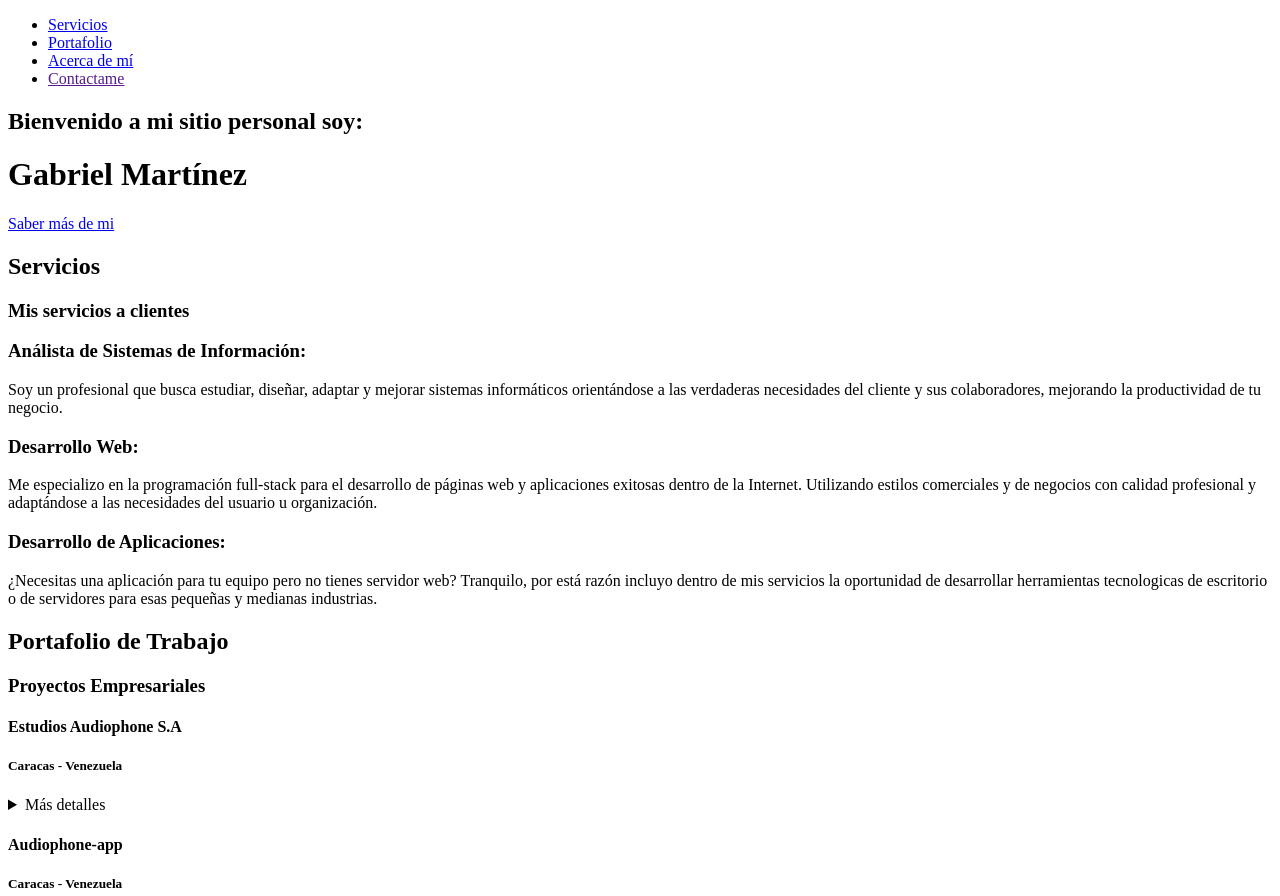
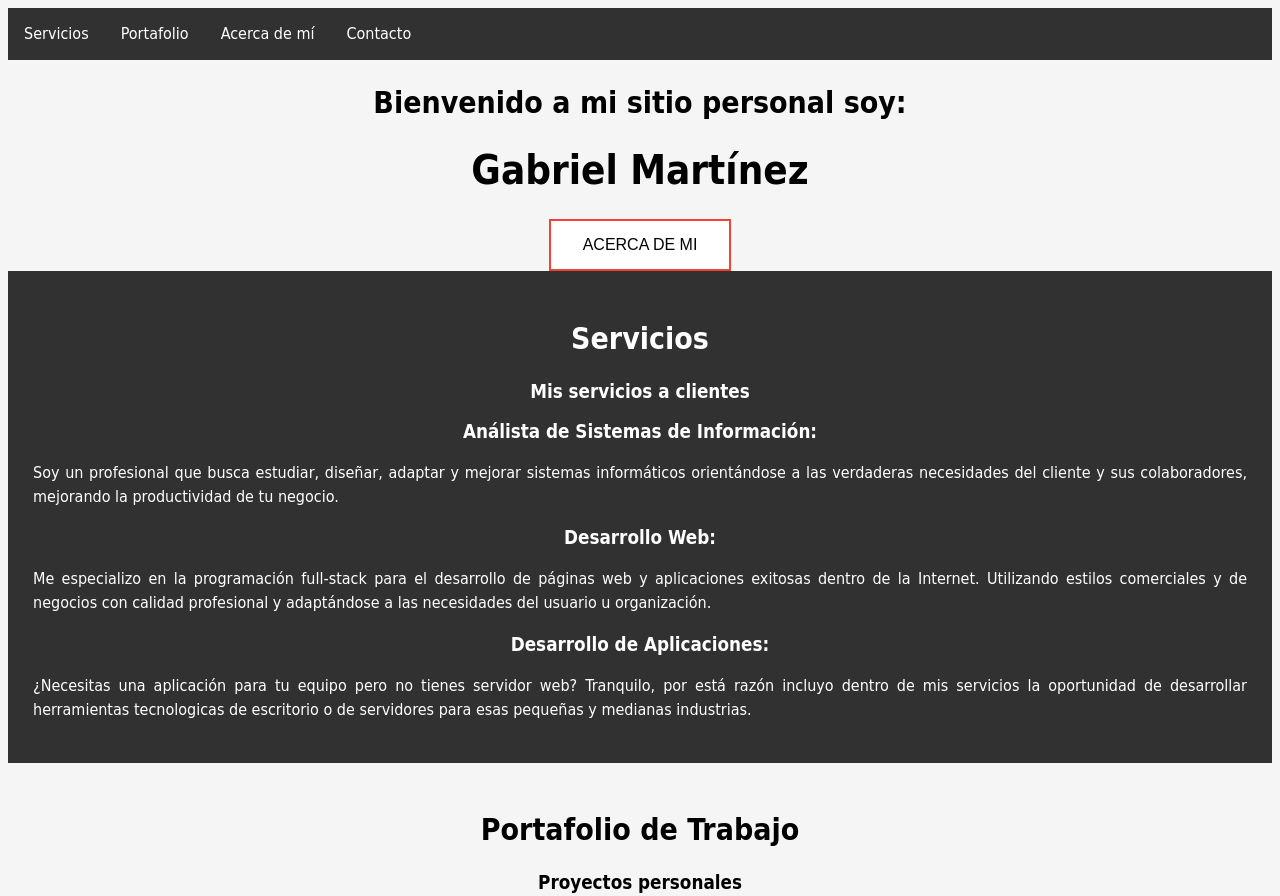
Before and after one commit to gabmart1995/gabmart1995.github.io, a plain HTML site: page index.html in a window 1280 px wide. Shown: the top 896 px of the page. Drawn offline with Linux system fonts and the light colour scheme.

Commit message:
inclusion de navbar y estilos css

```diff
--- /dev/null
+++ b/css/index.css
@@ -0,0 +1,138 @@
+/*
+    Version 1.0
+    Estilos CSS
+    Autor: Gabriel Martínez
+*/
+
+body {
+    font-size: 100%;
+    background-color: whitesmoke;
+    font-family: DejaVu Sans Condensed, 'Lucida Sans Unicode', 'Lucida Grande';
+}
+
+/*Navegación*/
+nav > ul {
+    list-style-type: none; /*Elimina la numeración*/
+    margin: 0;
+    padding: 0;
+    overflow: hidden;
+    background-color: #313131;
+}
+
+nav > ul > li {
+    float: left;
+}
+
+nav > ul > li > a {
+    display: block;
+    color: white;
+    text-align: center;
+    padding: 14px 16px;
+    text-decoration: none;
+}
+
+nav a:hover {
+    background-color: #111;
+}
+
+button {
+    background-color: white;
+    border: none;
+    color: black;
+    border: 2px solid #f44336;
+    padding: 15px 32px;
+    text-align: center;
+    text-transform: uppercase;
+    font-size: 1em;
+}
+
+button:hover {
+    background-color: #f44336;
+    color: white;
+    transition-duration: 0.4s;
+    -webkit-transition-duration: 0.4s;
+}
+
+header > div {
+    text-align: center;
+}
+
+h1 {
+    font-size: 2.5em;
+    text-align: center;
+}
+
+h2 {
+    font-size: 1.875em;
+    text-align: center;
+}
+
+h3 {
+    text-align: center;
+}
+
+p {
+    font-size: 1em;
+    text-align: justify;
+    line-height: 1.5em;
+}
+
+ul > li {
+    font-size: 1em;
+    line-height: 1.5em;
+}
+
+figure {
+    text-align: center;
+}
+
+figure > figcaption {
+    font-weight: bold;
+    margin-top: 10px;
+    margin-bottom: 10px;
+}
+
+figure > img {
+    border-radius: 160px;
+    height: 200px;
+    width: 200px;
+}
+
+/*Seccion servicios*/
+#servicios > div {
+    background-color: #313131;
+    color: white;
+    padding-bottom: 25px;
+    padding-top: 25px;
+}
+
+#servicios p {
+    margin-left: 25px;
+    margin-right: 25px;
+}
+
+#portafolio div {
+    padding-top: 25px;
+    padding-bottom: 25px;
+}
+
+#portafolio article {
+    margin-left: 25px;
+    margin-right: 25px;
+}
+
+#habilidades {
+    background-color: #313131;
+    color: white;
+    padding-bottom: 25px;
+    padding-top: 25px;
+}
+
+#acerca div {
+    padding-bottom: 10px;
+    padding-top: 10px;
+}
+
+#acerca p {
+    margin-top: 50px;
+}
--- a/index.html
+++ b/index.html
@@ -5,6 +5,8 @@
     <meta name="viewport" content="width=device-width, initial-scale=1.0">
     <meta http-equiv="X-UA-Compatible" content="ie=edge">
     <title>Gabriel Martínez - gabmart1995</title>
+    <!-- Estilos CSS -->
+    <link rel="stylesheet" href="./css/index.css" type="text/css">
 </head>
 <body>
     <!-- Navegación -->
@@ -13,7 +15,7 @@
             <li><a href="#servicios">Servicios</a></li>
             <li><a href="#portafolio">Portafolio</a></li>
             <li><a href="#acerca">Acerca de mí</a></li>
-            <li><a href="">Contactame</a></li>
+            <li><a href="#contacto">Contacto</a></li>
         </ul>
     </nav>
     <!-- Cabecera -->
@@ -22,10 +24,13 @@
             <h2>Bienvenido a mi sitio personal soy:</h2>
             <h1>Gabriel Martínez</h1>
         </hgroup>
-        <a href="#acerca">Saber más de mi</a>
+        <div>
+            <button>Acerca de mi</button>
+        </div>
     </header>
     <!-- Servicios -->
     <section id="servicios">
+        <div>
             <hgroup>
                     <h2>Servicios</h2>
                     <h3>Mis servicios a clientes</h3>
@@ -55,12 +60,13 @@
                     tecnologicas de escritorio o de servidores para esas pequeñas y medianas industrias.
                </p>
             </article>
+        </div>
     </section>
     <!-- Portafolio -->
     <section id="portafolio">
         <div>
             <h2>Portafolio de Trabajo</h2>
-            <h3>Proyectos Empresariales</h3>
+            <h3>Proyectos personales</h3>
             <article>
                 <hgroup>
                     <h4>Estudios Audiophone S.A</h4>
@@ -106,7 +112,7 @@
         </div>
     </section>
     <!-- Habilidades y competencias -->
-    <section>
+    <section id="habilidades">
         <div>
             <article>
                 <hgroup>
@@ -197,7 +203,7 @@
         </div>
     </section>
     <!-- Contactame -->
-    <section>
+    <section id="contacto">
         <article>
             <div>
                 <hgroup>
```
Also changed, not shown: img/cities-2066543_1920.jpg (added). Lines whose indentation alone changed are shown as unchanged.
